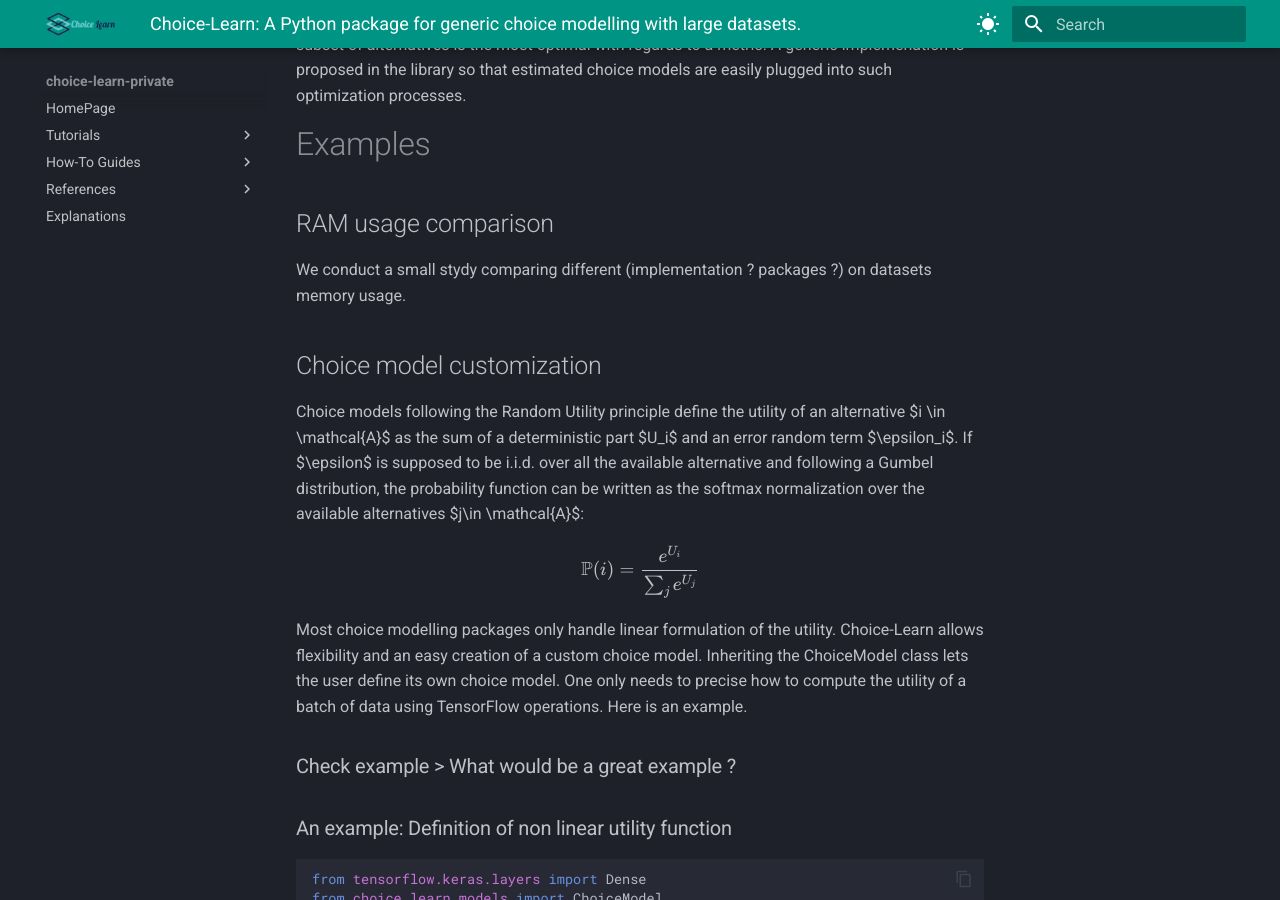
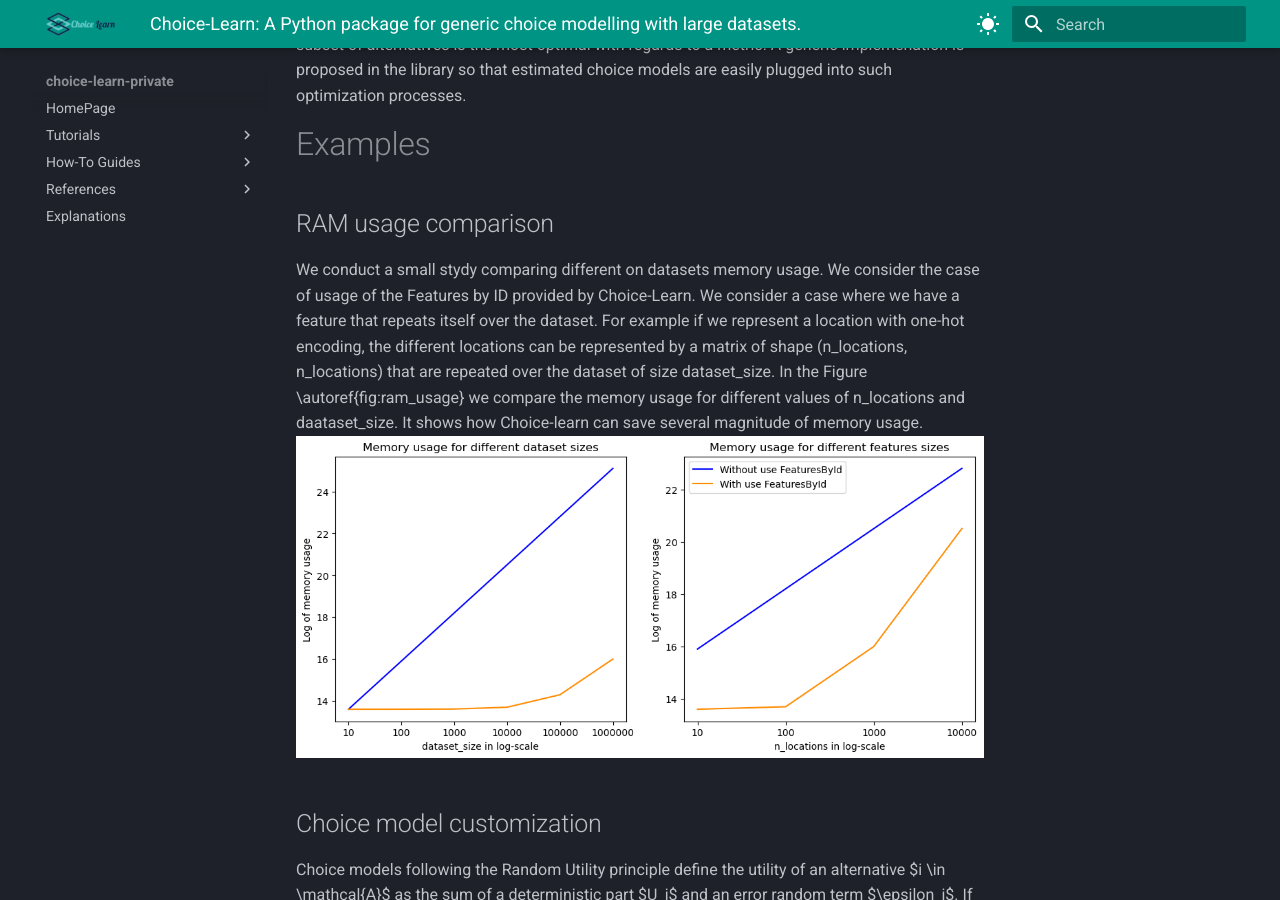
Before and after one commit to artefactory/choice-learn, an MkDocs documentation site: the page built from docs/paper/paper.md, in a window 1280 px wide and 900 px high, scrolled down 2503 px. Built offline with MkDocs 1.6.1 and Material for MkDocs 9.7.7, drawn with Linux system fonts in a browser that asks for light colours; formulas are drawn with MathJax 3.

Commit message:
ADD: RAM usage comparison

```diff
--- a/docs/paper/paper.md
+++ b/docs/paper/paper.md
@@ -24,7 +24,7 @@ authors:
   - name: Vincent Mousseau
     affiliation: 1
 affiliations:
- - name: CentraleSupélec, université Paris-Saclay, France
+ - name: CentraleSupélec, Université Paris-Saclay, France
    index: 1
  - name: Artefact Research Center, France
    index: 2
@@ -79,7 +79,8 @@ Choice-Learn also ambitions to offer a set of tools revolving around choice mode
 
 ## RAM usage comparison
 
-We conduct a small stydy comparing different (implementation ? packages ?) on datasets memory usage.
+We conduct a small stydy comparing different on datasets memory usage. We consider the case of usage of the Features by ID provided by Choice-Learn. We consider a case where we have a feature that repeats itself over the dataset. For example if we represent a location with one-hot encoding, the different locations can be represented by a matrix of shape (n_locations, n_locations) that are repeated over the dataset of size dataset_size. In the Figure \autoref{fig:ram_usage} we compare the memory usage for different values of n_locations and daataset_size. It shows how Choice-learn can save several magnitude of memory usage.
+![Memory usage comparison. \label{fig:ram_usage}](../illustrations/memory_usage_comparison.png)
 
 ## Choice model customization
 
```
